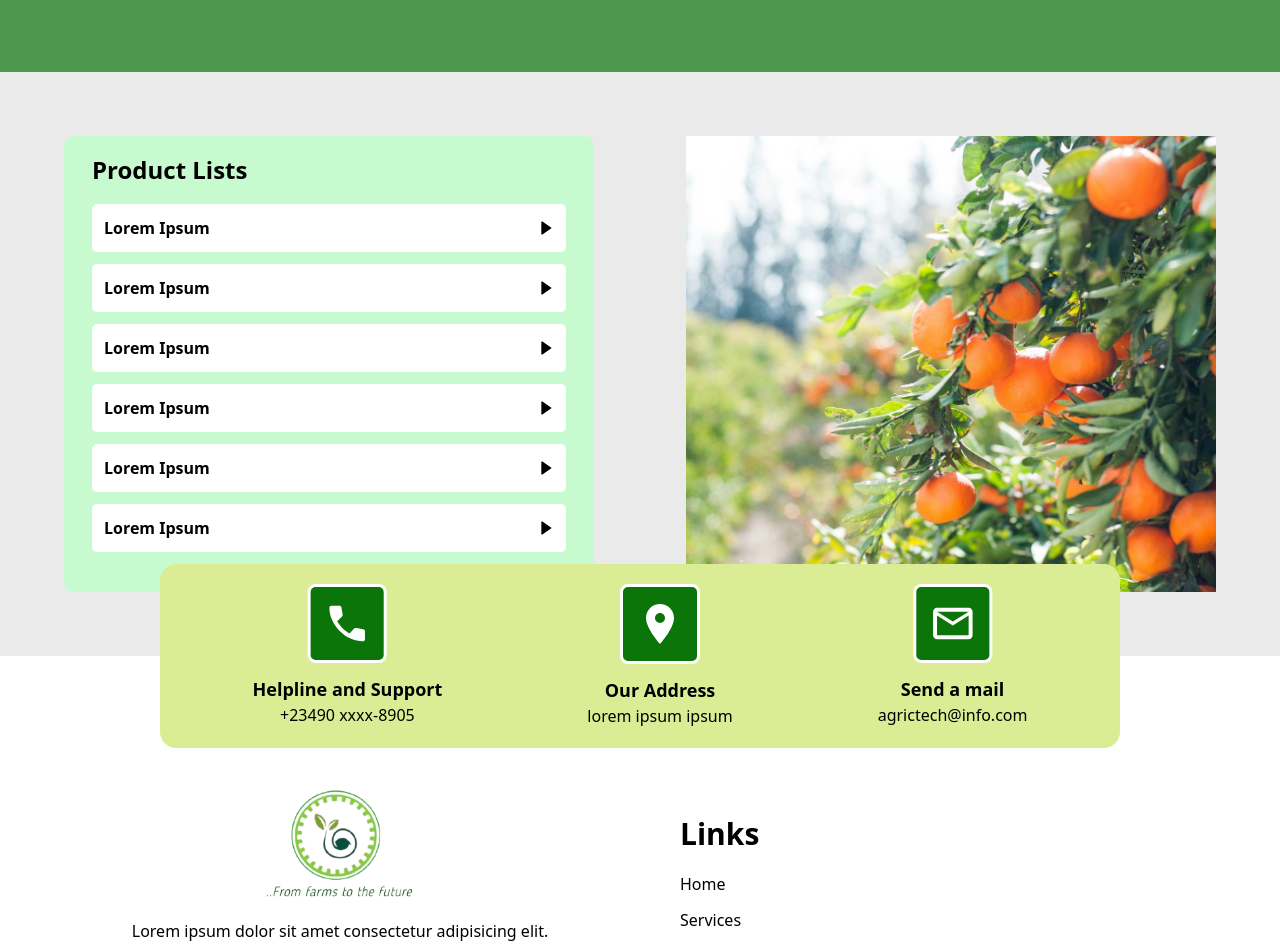
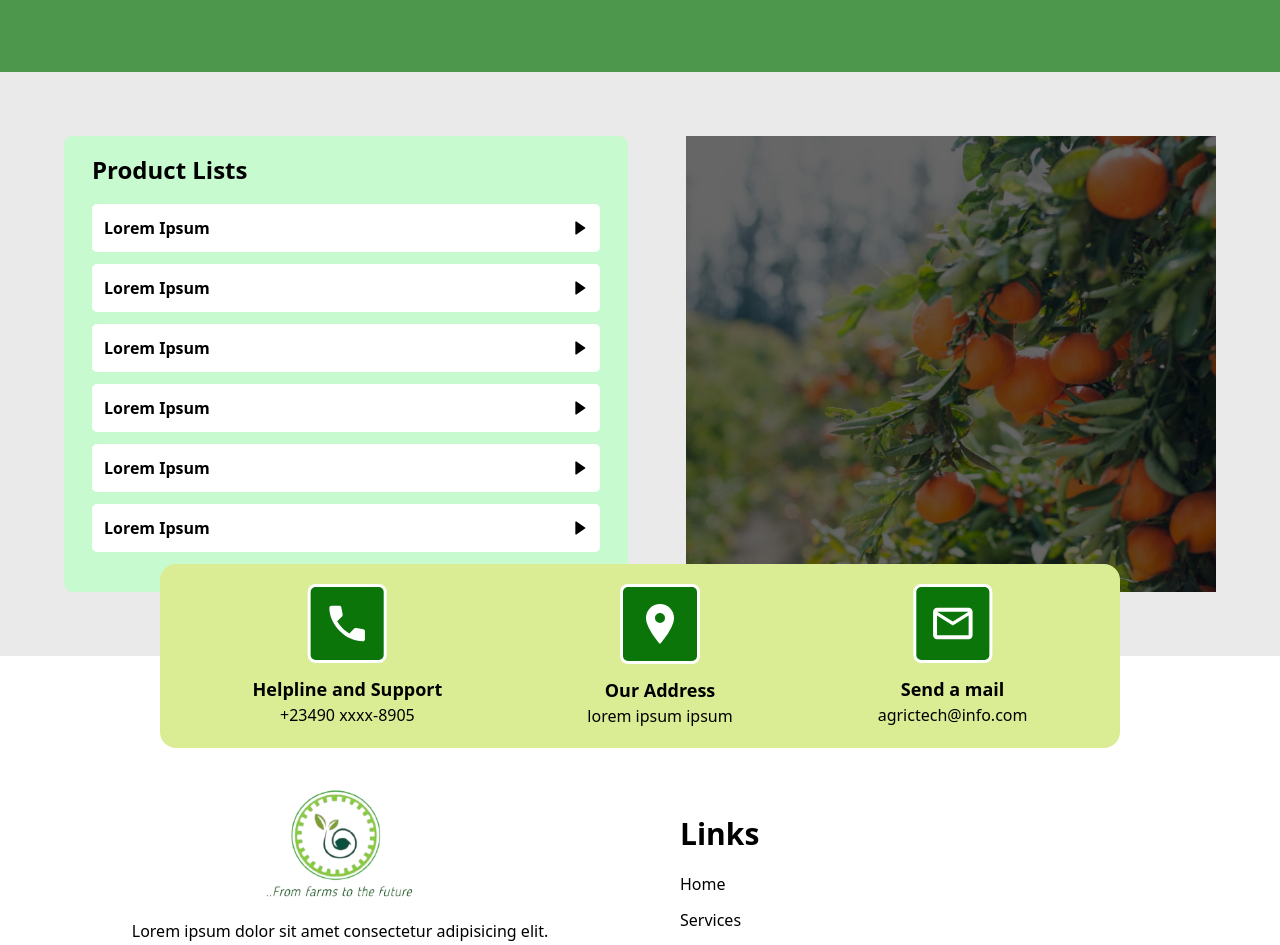
Before and after one commit to JUNNY12/bemfort, a React (Vite) app: page /products in a window 1280 px wide. Shown: the part 520-1465 px from the top of the page. Built offline with nearby package versions, Linux system fonts and the light colour scheme.

Commit message:
Footer z-index fix

```diff
--- a/src/components/specific/Products/ProductList.tsx
+++ b/src/components/specific/Products/ProductList.tsx
@@ -9,11 +9,11 @@ import ProductImage from "/public/assets/images/productImage.jpg";
 export default function ProductList() {
   return (
     <FlexContainer tag={"div"} styles="justify-between">
-        <FlexContainer tag="div" styles="basis-[46%] bg-light-green flex-col px-7 py-7 pt-0 rounded-[9px]">
+        <FlexContainer tag="div" styles="basis-[49%] bg-light-green flex-col px-7 py-7 pt-0 rounded-[9px]">
             <Typography variant={"h2"} children={"Product Lists"} styles="py-4 font-bold" />
             <FlexContainer tag="div" styles="flex-col">
                 {
-                    productListData.map((items, i)=> (
+                    productListData.map((items)=> (
                         <Link className="justify-between hover:bg-light-yellow flex flex-row items-center bg-white p-3 mb-3 rounded-[5px]" to={items.link}>
                             <p className="font-bold">{items.text}</p>
                             <BiSolidRightArrow/>
@@ -22,8 +22,11 @@ export default function ProductList() {
                 }
             </FlexContainer>
         </FlexContainer>
-        <Container tag="div" styles="relative overflow-hidden w-[46%] basis-[46%] bg-green">
-            <img src={ProductImage} className="block absolute top-1/2 left-1/2 -translate-x-1/2 -translate-y-1/2 scale-150"/>
+        <Container tag="div" styles="group relative overflow-hidden w-[46%] basis-[46%] bg-green ">
+            <Container tag="div" className="group-hover: bg-black/60 block absolute top-0 left-0 bottom-0 right-0 z-10" children={''}>
+
+            </Container>
+            <img src={ProductImage} className="group-hover: block absolute top-1/2 left-1/2 -translate-x-1/2 -translate-y-1/2 scale-150 z-3"/>
         </Container>
     </FlexContainer>
   )
--- a/src/layouts/parts/Footer.tsx
+++ b/src/layouts/parts/Footer.tsx
@@ -15,7 +15,7 @@ export default function Footer() {
       {
         userPage !== 'contact' && (
           <div className="hold-space p-10 relative">
-            <SupportLineCard styles={"absolute -top-1/2 -translate-y-1/2 left-1/2 translate-x-[-50%]"} />
+            <SupportLineCard styles={"absolute -top-1/2 -translate-y-1/2 left-1/2 translate-x-[-50%] z-[20]"} />
           </div>
         )
       }
```
Also changed, not shown: 1 other file (tests, documents, lock files or other folders).
